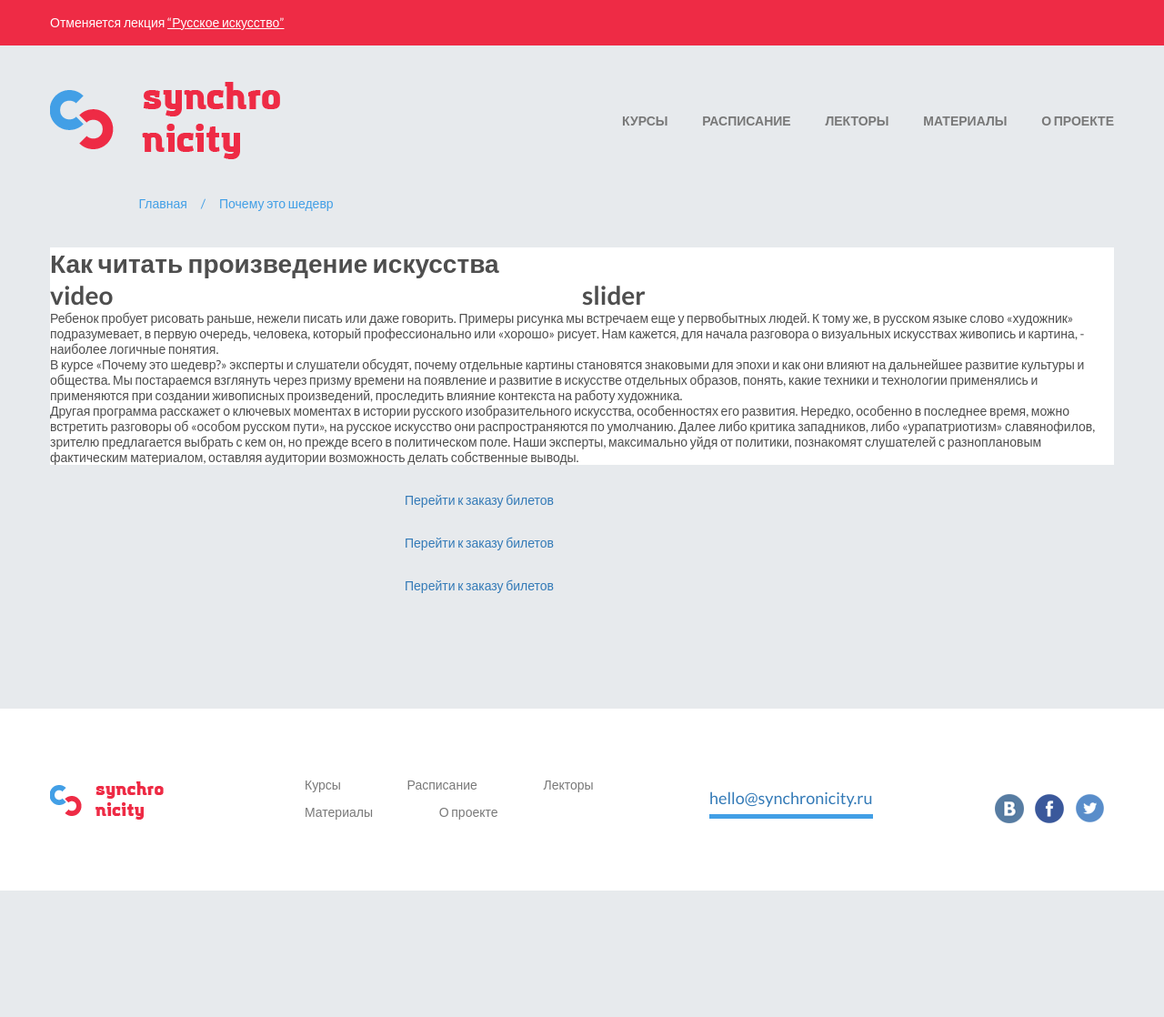
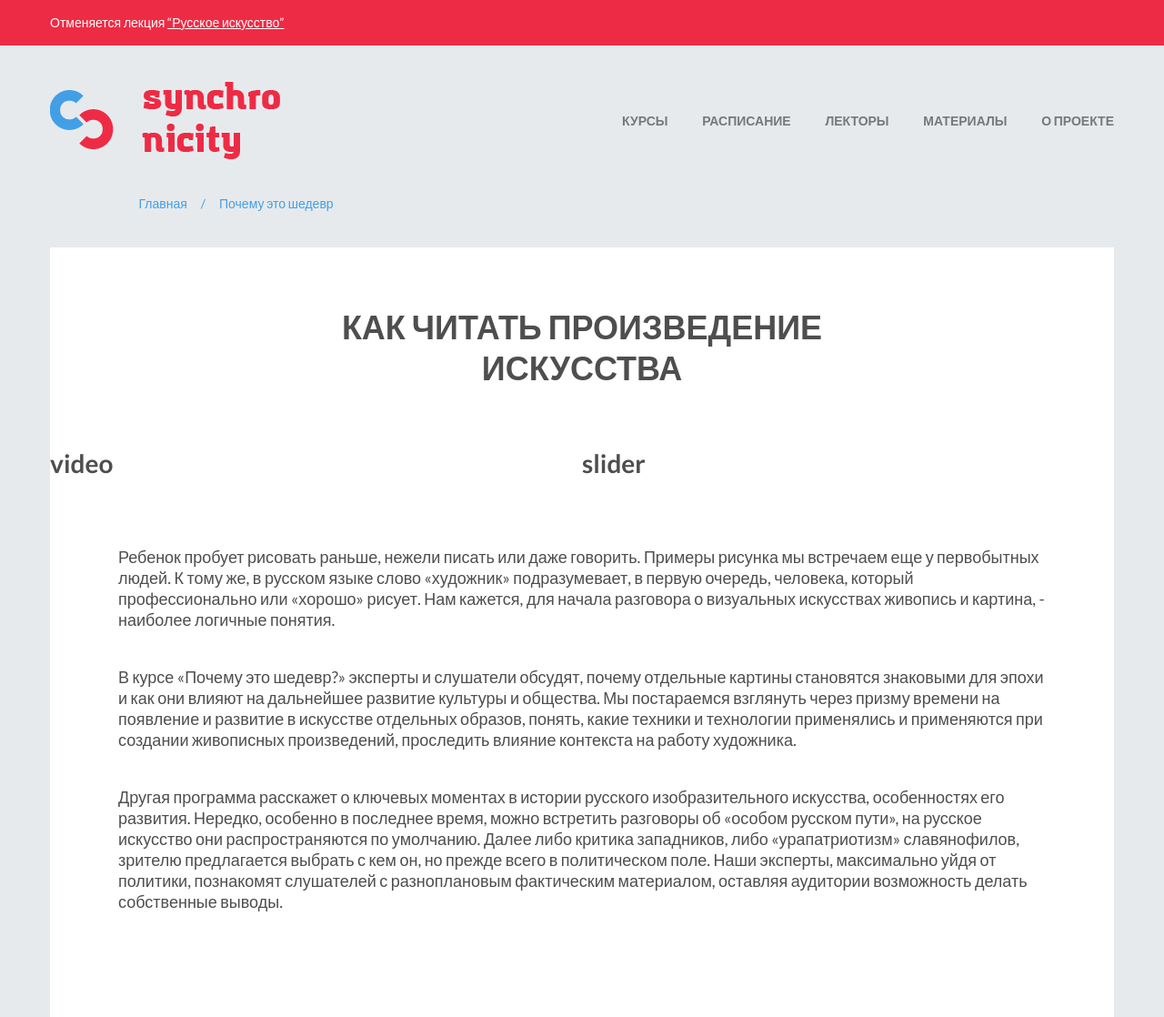
Before and after one commit to Rikazavr/synchro, a plain HTML site: page course.html in a window 1280 px wide. Shown: the whole page at 91% size. Before the commit the page ends 979 px from the top, so only its background shows below. Drawn offline with nearby package versions, Linux system fonts and the light colour scheme.

Commit message:
some regulsr changes, fixed footer and shit

```diff
--- a/assets/style/course.css
+++ b/assets/style/course.css
@@ -91,53 +91,6 @@ h1,h2{
 	margin: 0px 30px 37px 0px;
 }
 
-.footer-margin{margin-top: 100px;}
-.footer{
-	height: 200px;
-	padding-top: 80px;
-}
-
-.footer-logo{
-	margin-right: 115px;
-	float: left;
-}
-
-.footer-menu{
-	height: 80px;
-	width: 370px;
-	font-size: 14px;
-	float: left;
-	margin-right: 115px;
-	margin-top: -25px;
-}
-
-.footer-menu li{
-	display: inline;
-	line-height: 30px;
-	margin-right: 70px;
-}
-
-.footer-menu a{color: #787878;}
-.footer-menu a:hover{text-decoration: underline;}
-
-.synch-mail{
-	font-size: 18px;
-	border-bottom: 5px solid #429fe6;
-	line-height: 36px;
-	display: inline-block;
-}
-
-.social{
-	float: right;
-	height: 33px;
-}
-
-.social li{
-	display: inline;
-	line-height: 32px;
-	margin-right: 10px;
-}
-
 /*==============================================================================course*/
 
 .bread-crumbs{
@@ -150,6 +103,19 @@ h1,h2{
 	margin-right: 15px;
 }
 
-.vidget{
-	margin-top: 30px;
+.course-page-title h1{
+	font-size: 36px;
+	text-align: center;
+	text-transform: uppercase;
+	margin: 65px auto;
+	width: 50%;
 }
+
+.course-page-description{
+	padding: 75px;
+}
+
+.course-page-description p{
+	margin-bottom: 40px;
+	font-size: 18px;
+}
--- a/course.html
+++ b/course.html
@@ -52,7 +52,7 @@
 			</div>
 		</div>
 <!-- =============================================================================Row -->
-		<div class="row white">
+		<div class="row white course-page-title">
 			<div class="col-md-12">
 				<h1>Как читать произведение искусства</h1>
 			</div>
@@ -68,7 +68,7 @@
 		</div>
 <!-- =============================================================================Row -->
 		<div class="row white">
-			<div class="col-md-12">
+			<div class="col-md-12 course-page-description">
 				<p>Ребенок пробует рисовать раньше, нежели писать или даже говорить. Примеры рисунка мы встречаем еще у первобытных людей. К тому же, в русском языке слово «художник» подразумевает, в первую очередь, человека, который профессионально или «хорошо» рисует. Нам кажется, для начала разговора о визуальных искусствах живопись и картина, - наиболее логичные понятия.</p>
 				<p>В курсе «Почему это шедевр?» эксперты и слушатели обсудят, почему отдельные картины становятся знаковыми для эпохи и как они влияют на дальнейшее развитие культуры и общества. Мы постараемся взглянуть через призму времени на появление и развитие в искусстве отдельных образов, понять, какие техники и технологии применялись и применяются при создании живописных произведений, проследить влияние контекста на работу художника. </p>
 				<p>Другая программа расскажет о ключевых моментах в истории русского изобразительного искусства, особенностях его развития. Нередко, особенно в последнее время, можно встретить разговоры об «особом русском пути», на русское искусство они распространяются по умолчанию. Далее либо критика западников, либо «урапатриотизм» славянофилов, зрителю предлагается выбрать с кем он, но прежде всего в политическом поле. Наши эксперты, максимально уйдя от политики, познакомят слушателей с разноплановым фактическим материалом, оставляя аудитории возможность делать собственные выводы.</p>
@@ -76,66 +76,9 @@
 		</div>
 <!-- =============================================================================Row -->
 		<div class="row">
-			<div class="col-md-4 col-md-offset-4 vidget">
-				<a href="https://synchronization.timepad.ru/event/224983/" data-twf-placeholder="yes">Перейти к заказу билетов</a><script type="text/javascript" defer="defer" charset="UTF-8" data-timepad-customized="11927" data-twf2s-event--id="224983" data-timepad-widget-v2="event_register" src="https://timepad.ru/js/tpwf/loader/min/loader.js"></script>
-			</div>
-			<div class="col-md-4 col-md-offset-4 vidget">
-			    <a href="https://synchronization.timepad.ru/event/235200/" data-twf-placeholder="yes">Перейти к заказу билетов</a><script type="text/javascript" defer="defer" charset="UTF-8" data-timepad-customized="11927" data-twf2s-event--id="235200" data-timepad-widget-v2="event_register" src="https://timepad.ru/js/tpwf/loader/min/loader.js"></script>
-			</div>
-			<div class="col-md-4 col-md-offset-4 vidget">
-			    <div class="twf-iframe-placeholder" style="height:44px;min-height:44px;padding:0;margin:0;border:0 none;"><a href="https://synchronization.timepad.ru/event/235200/" data-twf-placeholder="yes">Перейти к заказу билетов</a></div><script type="text/javascript" defer="defer" charset="UTF-8" data-timepad-customized="11927" data-timepad-widget-v2="event_register" src="https://timepad.ru/js/tpwf/loader/min/loader.js">
-	(function(){return {"event":{"id":"235200"},"hidePreloading":true,"initialRoute":"button"}; })();
-                </script>
-			</div>
 		</div>
 <!-- =============================================================================Row -->
 <!-- =============================================================================Row -->
 	</div>
 <!-- =============================================================================Row -->
-		<div class="white footer-margin">
-			<div class="container">
-				<div class="row">
-					<div class="col-md-12 footer">
-						<img src="assets/imgs/logo-small.png" class="footer-logo">
-						<a href="#" class="synch-mail">hello@synchronicity.ru</a>
-						<div class="footer-menu">
-							<ul>
-								<li>
-									<a href="#">Курсы</a>
-								</li>
-								<li>
-									<a href="#">Расписание</a>
-								</li>
-								<li>
-									<a href="#">Лекторы</a>
-								</li>
-								<li>
-									<a href="#">Материалы</a>
-								</li>
-								<li>
-									<a href="#">О проекте</a>
-								</li>
-							</ul>
-						</div>
-						<ul class="social">
-							<li>
-								<a href="#">
-									<img src="assets/imgs/vk.png">
-								</a>
-							</li>
-							<li>
-								<a href="#">
-									<img src="assets/imgs/fb.png">
-								</a>
-							</li>
-							<li>
-								<a href="#">
-									<img src="assets/imgs/tw.png">
-								</a>
-							</li>
-						</ul>
-					</div>
-				</div>
-			</div>
-		</div>
 </body>
```
